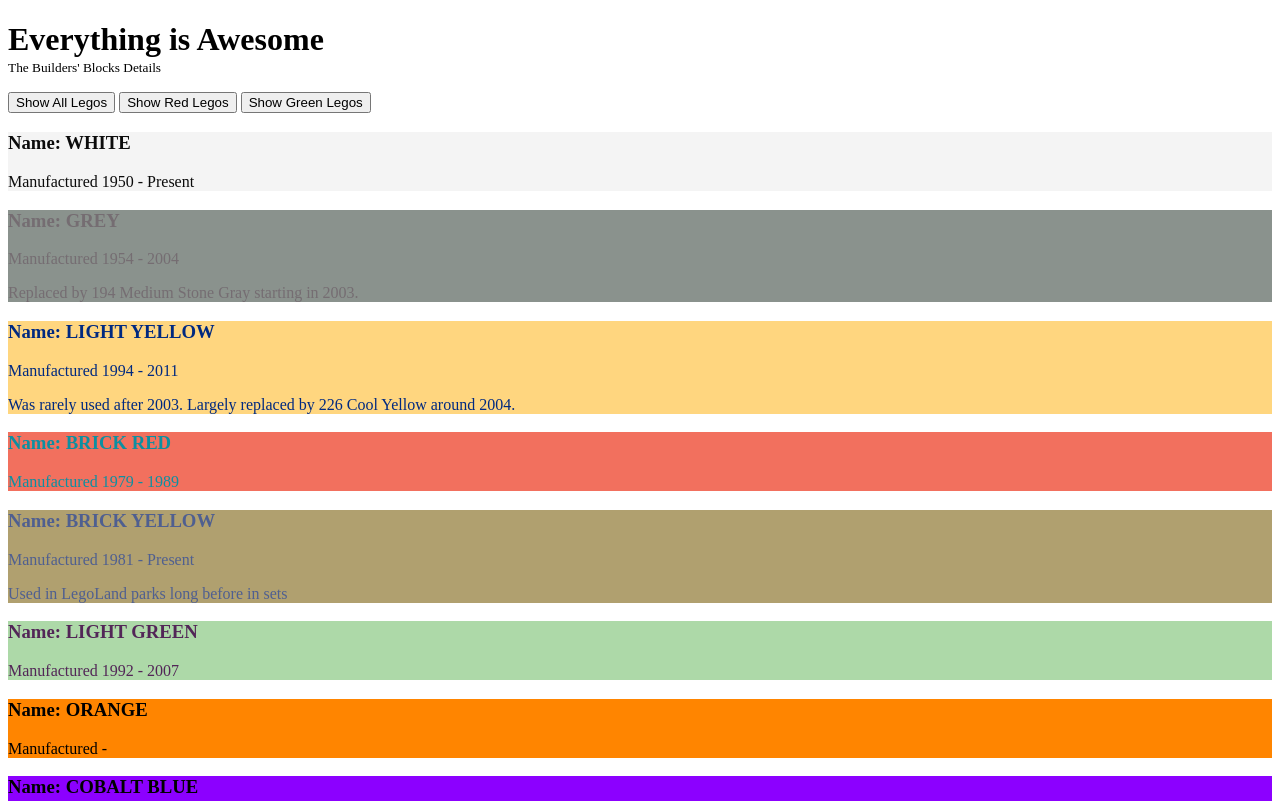
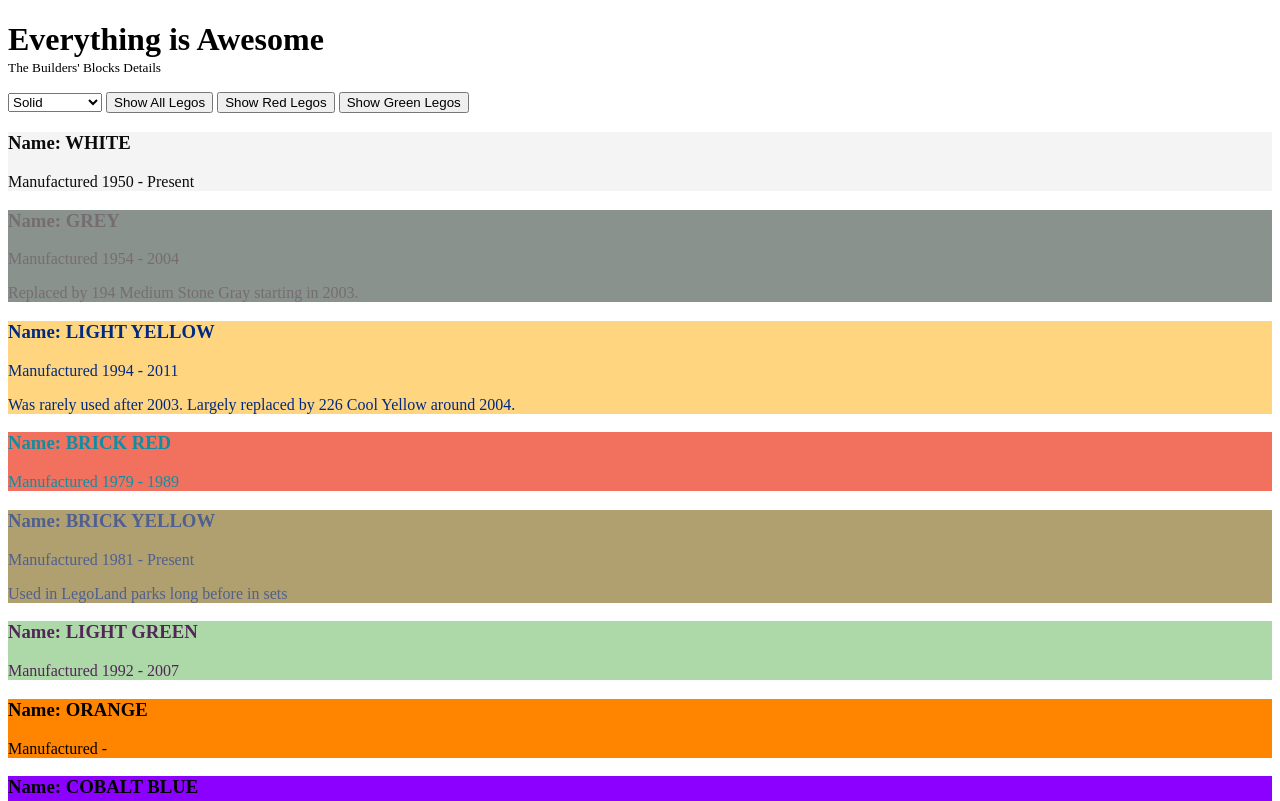
Before and after one commit to nss-day-cohort-47/everything-is-awesome-coltmay, a plain HTML site: page index.html in a window 1280 px wide. Shown: the top 801 px of the page. Drawn offline with Linux system fonts and the light colour scheme.

Commit message:
added dropdown to navbar

```diff
--- a/index.html
+++ b/index.html
@@ -12,6 +12,20 @@
   <header>
     <h1>Everything is Awesome</h1><small>The Builders' Blocks Details</small>
     <nav>
+      <!-- Dropdown to select by material -->
+      <select>
+        <option>Solid</option>
+        <option>Transparent</option>
+        <option>Pearl</option>
+        <option>Chrome</option>
+        <option>Metallic</option>
+        <option>Milky</option>
+        <option>Glitter</option>
+        <option>Speckle</option>
+        <option>Ink</option>
+        <option>Process</option>
+        <option>Modulex</option>
+      </select>
       <button id="showAll">Show All Legos</button>
 <!-- Previously 'showBlue', now shows red legos -->
       <button id="showRed">Show Red Legos</button>
```
Also changed, not shown: scripts/main.js (+11 -26 lines).
